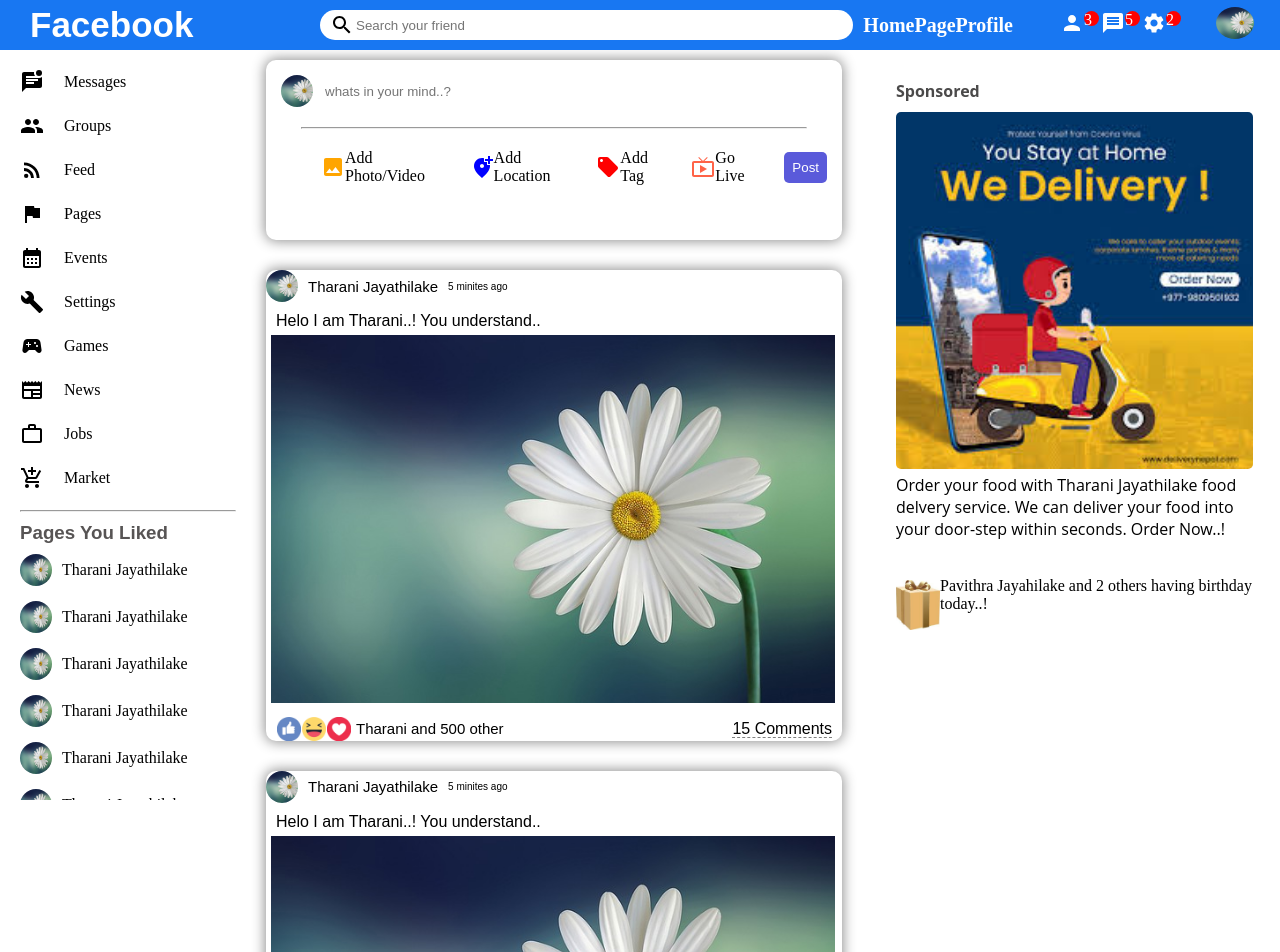
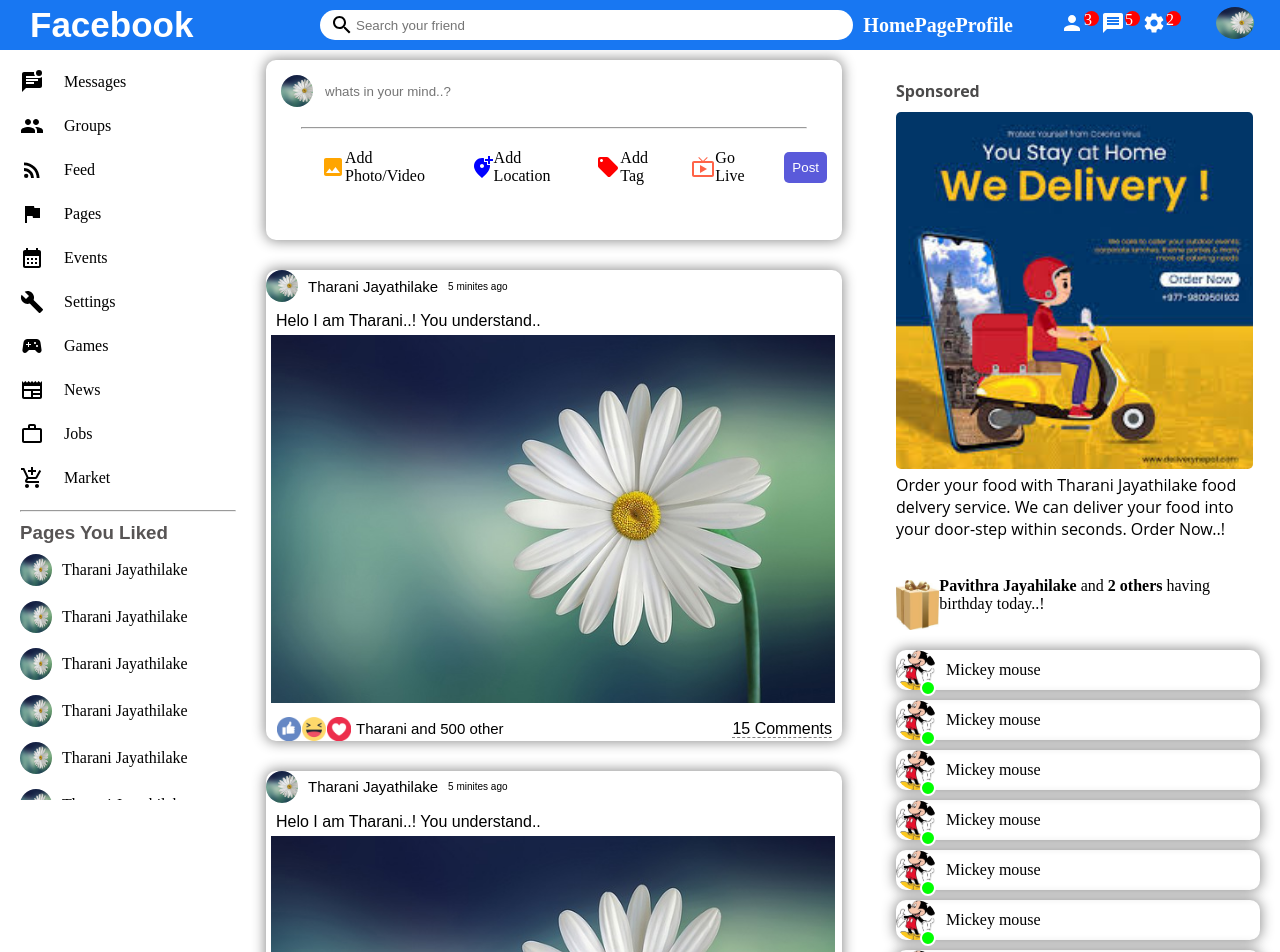
Before and after one commit to Tharani404/Social_media_React, a React (Create React App) app: page / in a window 1280 px wide. Shown: the top 952 px of the page. Built offline with nearby package versions, Linux system fonts and the light colour scheme.

Commit message:
updated right pane

```diff
--- a/src/Components/RightPane/RightPane.js
+++ b/src/Components/RightPane/RightPane.js
@@ -15,8 +15,65 @@
         <div className="birthdayCotainer">
           <img src="/images/gift.jpg" alt="" className="birthdayImage" />
           <span className="birthdayText">
-            Pavithra Jayahilake and 2 others having birthday today..!
+            <b>Pavithra Jayahilake</b> and <b>2 others</b> having birthday today..!
             </span>
+        </div>
+        <div className="friendList">
+          <li className="onlineFriend">
+            <div className="onlineFriendImageContainer">
+              <img src="/images/online.jpg" alt="" className="onlineFriendImage" />
+              <span className="onlineStatus"></span>
+            </div>
+            <span className="onlineFriendName">Mickey mouse</span>
+          </li>
+
+          <li className="onlineFriend">
+            <div className="onlineFriendImageContainer">
+              <img src="/images/online.jpg" alt="" className="onlineFriendImage" />
+              <span className="onlineStatus"></span>
+            </div>
+            <span className="onlineFriendName">Mickey mouse</span>
+          </li>
+
+          <li className="onlineFriend">
+            <div className="onlineFriendImageContainer">
+              <img src="/images/online.jpg" alt="" className="onlineFriendImage" />
+              <span className="onlineStatus"></span>
+            </div>
+            <span className="onlineFriendName">Mickey mouse</span>
+          </li>
+
+          <li className="onlineFriend">
+            <div className="onlineFriendImageContainer">
+              <img src="/images/online.jpg" alt="" className="onlineFriendImage" />
+              <span className="onlineStatus"></span>
+            </div>
+            <span className="onlineFriendName">Mickey mouse</span>
+          </li>
+
+          <li className="onlineFriend">
+            <div className="onlineFriendImageContainer">
+              <img src="/images/online.jpg" alt="" className="onlineFriendImage" />
+              <span className="onlineStatus"></span>
+            </div>
+            <span className="onlineFriendName">Mickey mouse</span>
+          </li>
+
+          <li className="onlineFriend">
+            <div className="onlineFriendImageContainer">
+              <img src="/images/online.jpg" alt="" className="onlineFriendImage" />
+              <span className="onlineStatus"></span>
+            </div>
+            <span className="onlineFriendName">Mickey mouse</span>
+          </li>
+
+          <li className="onlineFriend">
+            <div className="onlineFriendImageContainer">
+              <img src="/images/online.jpg" alt="" className="onlineFriendImage" />
+              <span className="onlineStatus"></span>
+            </div>
+            <span className="onlineFriendName">Mickey mouse</span>
+          </li>
         </div>
       </div>
     </div>
--- a/src/Components/RightPane/rightPane.css
+++ b/src/Components/RightPane/rightPane.css
@@ -29,6 +29,7 @@
     display: flex;
     align-items: center;
     margin-top: 20px;
+    margin-bottom: 20px;
 }
 
 .birthdayImage{
@@ -36,3 +37,44 @@
     width: 50px;
     margin-top: 20px;
 }
+
+.onlineFriendImage{
+    width: 40px;
+    height: 40px;
+    border-radius: 50%;
+    object-fit: cover;
+}
+
+.onlineFriendImageContainer{
+    display: flex;
+    position: relative;
+}
+
+.onlineFriend{
+    padding: 0;
+    margin: 0;
+    list-style: none;
+    display: flex;
+    align-items: center;
+    -webkit-box-shadow: 0px 0px 13px 1px rgba(0,0,0,0.45);
+    box-shadow: 0px 0px 13px 1px rgba(0,0,0,0.45);
+    margin-top: 10px;
+    border-radius: 10px;
+    margin-bottom: 10px;
+}
+
+.onlineStatus{
+    width: 12px;
+    height: 12px;
+    border-radius: 50%;
+    background-color: lime;
+    position: absolute;
+    top: 30px;
+    right: 0;
+    border: 2px solid white;
+}
+
+.onlineFriendName{
+    margin-left: 10px;
+
+}
```
Also changed, not shown: public/images/online.jpg (added).
